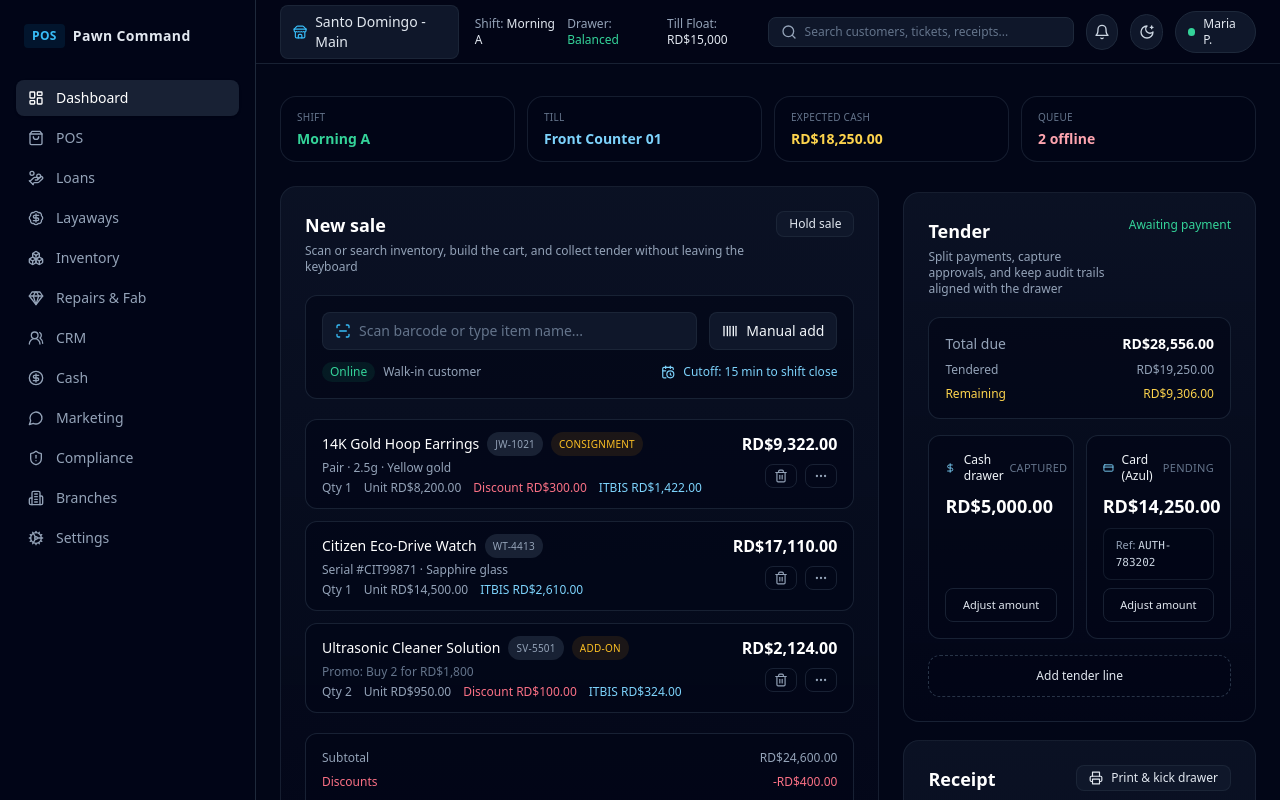
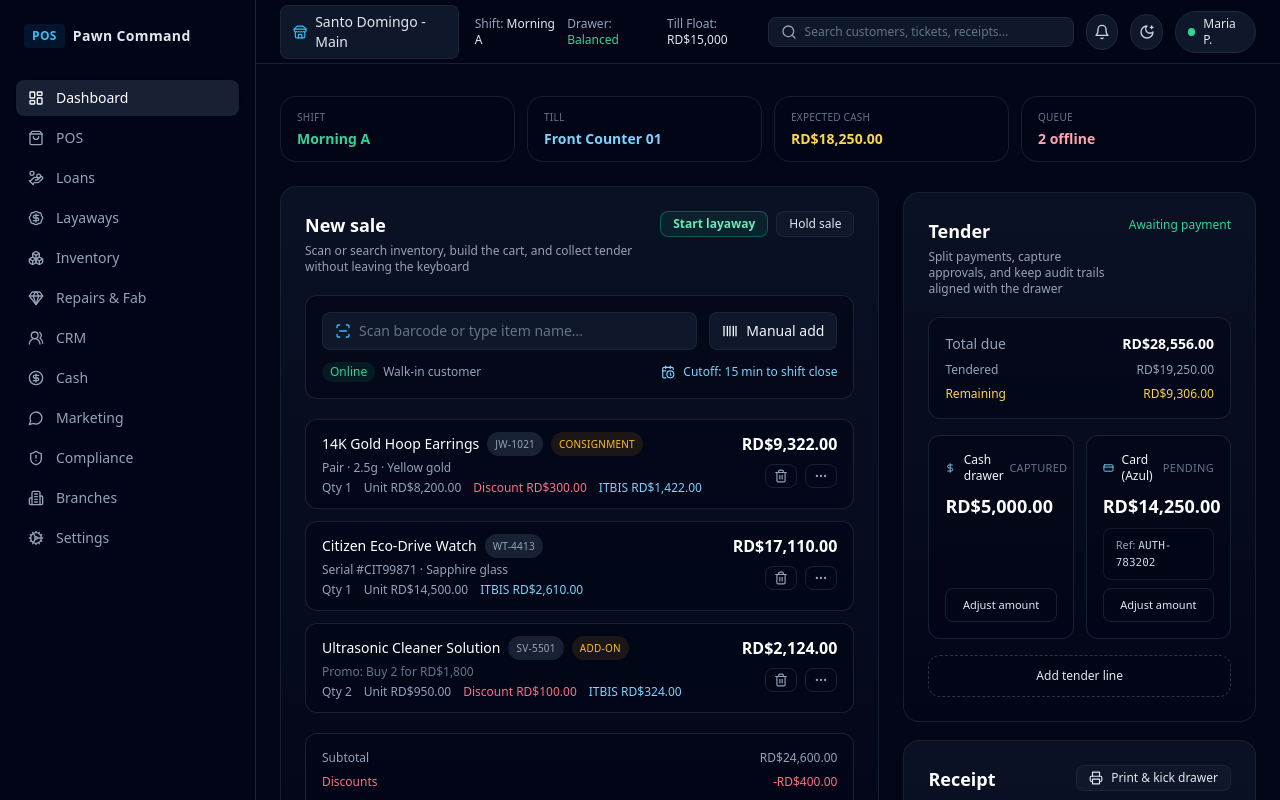
Before and after one commit to dennisc27/pos, a Next.js app: page /pos in a window 1280 px wide. Shown: the top 800 px of the page. Built offline with nearby package versions, Linux system fonts and the light colour scheme.

Commit message:
Add layaway action to POS sale composer

```diff
--- a/components/pos/sale-composer.tsx
+++ b/components/pos/sale-composer.tsx
@@ -17,9 +17,14 @@ export function SaleComposer({
       title="New sale"
       subtitle="Scan or search inventory, build the cart, and collect tender without leaving the keyboard"
       action={
-        <button className="rounded-lg border border-slate-800/80 bg-slate-900 px-3 py-1 font-medium text-xs text-slate-200 hover:border-slate-700">
-          Hold sale
-        </button>
+        <div className="flex items-center gap-2">
+          <button className="rounded-lg border border-emerald-500/40 bg-emerald-500/10 px-3 py-1 text-xs font-semibold text-emerald-300 transition hover:border-emerald-400/60 hover:text-emerald-200">
+            Start layaway
+          </button>
+          <button className="rounded-lg border border-slate-800/80 bg-slate-900 px-3 py-1 text-xs font-medium text-slate-200 transition hover:border-slate-700">
+            Hold sale
+          </button>
+        </div>
       }
     >
       <div className="flex flex-col gap-5">
```
